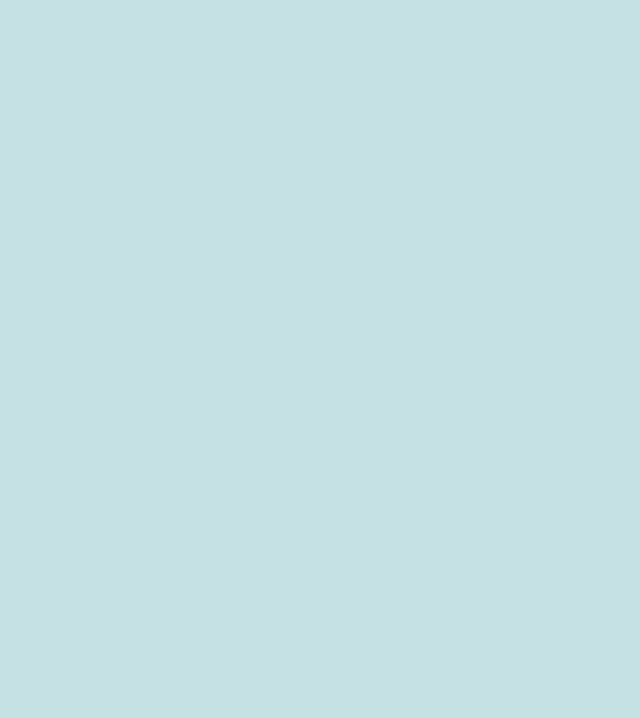
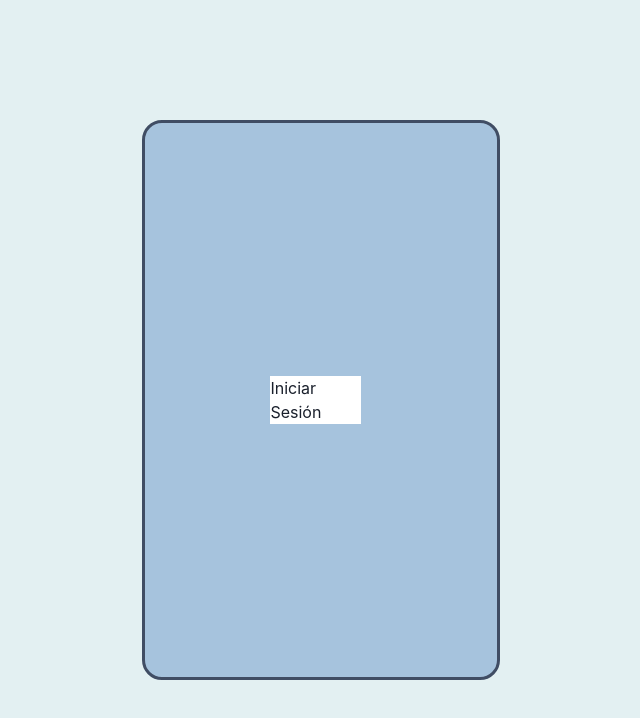
Before and after one commit to MateoMartelli/Coaching-Tool-App, a Next.js app: page /logIn in a window 1280 px wide. Shown: the top 718 px of the page, without its empty margins (319-959 px from the left). Built offline with nearby package versions, Linux system fonts and the light colour scheme.

Commit message:
second commit

```diff
--- /dev/null
+++ b/src/components/login-form/index.tsx
@@ -0,0 +1,37 @@
+import { FC } from "react";
+import { Formik, Field, Form, FieldProps } from "formik";
+import {
+  Input,
+  Flex,
+  FormControl,
+  Button,
+  Spinner,
+  FormErrorMessage,
+  Text,
+  Link,
+} from "@chakra-ui/react";
+import LoginRegLayout from "../../layouts/login-register-layout";
+
+const initialValues = {
+  email: "",
+  password: "",
+};
+
+const LoginForm: FC = ({}) => {
+  return (
+    <Formik
+      initialValues={initialValues}
+      onSubmit={(values) => console.log(values)}
+    >
+      {({ errors, touched }) => (
+        <Form autoComplete="off">
+          <Flex w="90%" h="90%" bgColor="white">
+            <Text>Iniciar Sesión</Text>
+          </Flex>
+        </Form>
+      )}
+    </Formik>
+  );
+};
+
+export default LoginForm;
--- a/src/layouts/login-layout.tsx
+++ /dev/null
@@ -1,19 +0,0 @@
-import React, { FC /* useState */ } from "react";
-import Image from "next/image";
-import { Box, Flex } from "@chakra-ui/react";
-
-const LoginLayout: FC<LoginLayoutProp> = ({ children }) => {
-  return (
-    <Flex
-      w="100%"
-      h="100vh"
-      bgColor="#C6E1E4"
-      justifyContent="center"
-      alignItems="center"
-    >
-      {children}
-    </Flex>
-  );
-};
-
-export default LoginLayout;
--- /dev/null
+++ b/src/layouts/login-register-layout.tsx
@@ -0,0 +1,31 @@
+import React, { FC /* useState */ } from "react";
+import Image from "next/image";
+import { Box, Flex } from "@chakra-ui/react";
+
+const LoginRegLayout: FC<LoginRegLayoutProp> = ({ children }) => {
+  return (
+    <Flex
+      w="100%"
+      h="100vh"
+      bgColor="#E3F0F2" //"#C6E1E4"
+      justifyContent="center"
+      alignItems="center"
+    >
+      <Flex
+        w="28%"
+        h="70%"
+        bgColor="#A6C3DD" //"#7fa8cf"
+        borderStyle="solid"
+        borderWidth="3px"
+        borderColor="#404D64" //"#576987"//
+        borderRadius="20px"
+        justifyContent="center"
+        alignItems="center"
+      >
+        {children}
+      </Flex>
+    </Flex>
+  );
+};
+
+export default LoginRegLayout;
--- a/src/layouts/types.d.ts
+++ b/src/layouts/types.d.ts
@@ -1,3 +1,3 @@
-interface LoginLayoutProp {
+interface LoginRegLayoutProp {
     children: React.ReactNode;
 }
--- a/src/pages/_app.tsx
+++ b/src/pages/_app.tsx
@@ -1,8 +1,14 @@
-import '../../styles/globals.css'
-import type { AppProps } from 'next/app'
+import "../../styles/globals.css";
+import type { AppProps } from "next/app";
+import * as React from "react";
+import { ChakraProvider } from "@chakra-ui/react";
 
 function MyApp({ Component, pageProps }: AppProps) {
-  return <Component {...pageProps} />
+  return (
+    <ChakraProvider>
+      <Component {...pageProps} />
+    </ChakraProvider>
+  );
 }
 
-export default MyApp
+export default MyApp;
--- a/src/pages/logIn.tsx
+++ b/src/pages/logIn.tsx
@@ -1,12 +1,24 @@
 import { NextPage } from "next";
-import { Flex } from "@chakra-ui/react";
-import LoginLayout from "../layouts/login-layout";
+import { FC } from "react";
+import {
+  Flex,
+  Input,
+  FormControl,
+  Button,
+  Spinner,
+  FormErrorMessage,
+  Text,
+  Link,
+} from "@chakra-ui/react";
+import { Formik, Field, Form, FieldProps } from "formik";
+import LoginForm from "../components/login-form";
+import LoginRegLayout from "../layouts/login-register-layout";
 
 const LogIn: NextPage = () => {
   return (
-    <LoginLayout>
-      <Flex></Flex>
-    </LoginLayout>
+    <LoginRegLayout>
+      <LoginForm />
+    </LoginRegLayout>
   );
 };
 
```
Also changed, not shown: src/pages/index.tsx (+18 -20 lines), src/components/login-form/types.d.ts (added).
